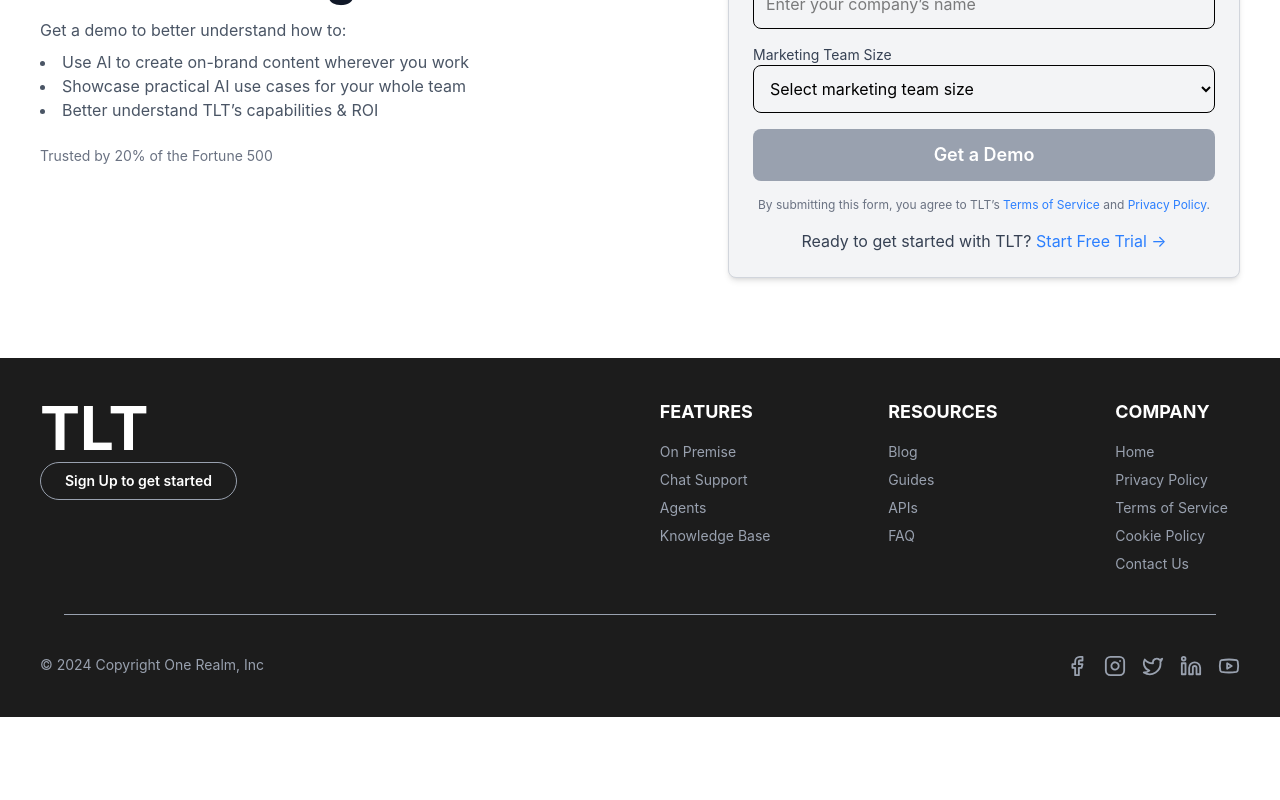
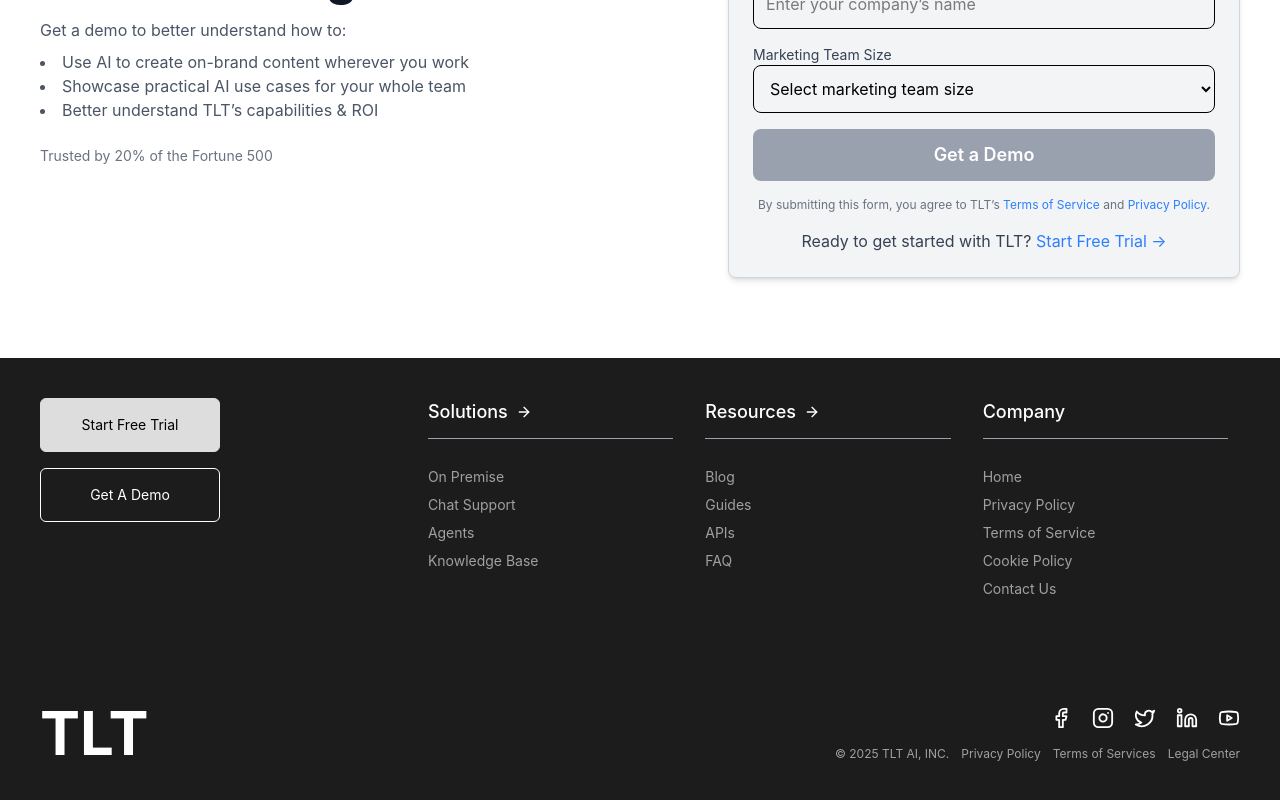
Before and after one commit to The-HSQ/TLT, a React (Vite) app: page /demo in a window 1280 px wide. Shown: the part 404-1204 px from the top of the page. Before the commit the page ends 1121 px from the top, so only its background shows below. Built offline with nearby package versions, Linux system fonts and the light colour scheme.

Commit message:
header, authHeader, footer

```diff
--- a/src/components/Layout/Footer.jsx
+++ b/src/components/Layout/Footer.jsx
@@ -1,83 +1,85 @@
-import { Facebook, Instagram, Linkedin, Twitter, Youtube } from 'lucide-react'
+import { ArrowRight, Facebook, Instagram, Linkedin, Twitter, Youtube } from 'lucide-react'
 import React from 'react'
 import { Link } from 'react-router-dom'
 
 const Footer = () => {
     return (
         <footer className=' bg-[#1C1C1C] text-white flex justify-center items-center py-4 px-[1rem] md:px-[2rem] lg:px-[2.5rem] ' >
-            {/* <div className="container flex flex-col md:flex-col md:justify-between md:items-center gap-4 "> */}
             <div className=" custom-container flex flex-col md:flex-col md:justify-between md:items-center gap-4 ">
                 {/* Top Side */}
-                <div className=" w-full flex flex-col md:flex-row gap-10 py-6 ">
-                    {/* Left */}
-                    <div className=" w-full md:w-[50%] flex flex-col justify-start items-start gap-1 ">
-                        <Link to='/' className=" cursor-pointer text-6xl font-bold ">
-                            TLT
-                        </Link>
-
-                        <Link
-                            to="/signup"
-                            className=" flex justify-center text-sm items-center gap-2 border border-gray-400 px-6 py-2 rounded-full cursor-pointer transition-all duration-300 ease-in-out hover:translate-y-0.5 font-semibold"
-                        >
-                            Sign Up to get started
-                        </Link>
+                <div className=" w-full flex flex-col 2md:flex-row gap-10 py-6 ">
+                    {/* Right Side */}
+                    <div className=" w-full 2md:w-[30%] flex flex-col gap-4 ">
+                        <Link to='/signup' className=' w-[180px] text-center border border-[#DDDDDD] text-sm bg-[#DDDDDD] p-4 rounded-md text-black ' >Start Free Trial</Link>
+                        <Link to='/demo' className=' w-[180px] text-center border text-sm bg-transparent p-4 rounded-md ' >Get A Demo</Link>
                     </div>
 
-                    {/* Right */}
-                    <div className=" w-full md:w-[50%] pr-3 flex flex-col md:flex-row gap-8 justify-between text-sm">
+                    {/* Left Side */}
+                    <div className=" w-full 2md:w-[70%] pr-3 flex flex-col md:flex-row gap-8 justify-between text-sm">
                         {/* Features */}
-                        <div>
-                            <h3 className="text-lg font-bold mb-4">FEATURES</h3>
-                            <ul className="space-y-2 text-gray-400 flex flex-col ">
-                                <Link to='#' className=' hover:text-[#6724C9] hover:cursor-pointer ' >On Premise</Link>
-                                <Link to='#' className=' hover:text-[#6724C9] hover:cursor-pointer ' >Chat Support</Link>
-                                <Link to='#' className=' hover:text-[#6724C9] hover:cursor-pointer ' >Agents</Link>
-                                <Link to='#' className=' hover:text-[#6724C9] hover:cursor-pointer ' >Knowledge Base</Link>
+                        <div className=' w-full flex flex-col gap-3 ' >
+                            <Link to='/solutions' className=" group hover:cursor-pointer text-lg flex items-center gap-2 font-medium pb-3 mb-4 border-b border-gray-400">Solutions <ArrowRight size={16} className='transition-transform duration-400 group-hover:translate-x-2' /> </Link>
+                            <ul className="space-y-2 text-[#A0A0A0] flex flex-col ">
+                                <Link to='#' className=' hover:text-white hover:cursor-pointer ' >On Premise</Link>
+                                <Link to='#' className=' hover:text-white hover:cursor-pointer ' >Chat Support</Link>
+                                <Link to='#' className=' hover:text-white hover:cursor-pointer ' >Agents</Link>
+                                <Link to='#' className=' hover:text-white hover:cursor-pointer ' >Knowledge Base</Link>
                             </ul>
                         </div>
 
                         {/* Resources */}
-                        <div>
-                            <h3 className="text-lg font-bold mb-4">RESOURCES</h3>
-                            <ul className="space-y-2 text-gray-400 flex flex-col ">
-                                <Link to='/blog' className=' hover:text-[#6724C9] hover:cursor-pointer ' >Blog</Link>
-                                <Link to='#' className=' hover:text-[#6724C9] hover:cursor-pointer ' >Guides</Link>
-                                <Link to='#' className=' hover:text-[#6724C9] hover:cursor-pointer ' >APIs</Link>
-                                <Link to='#' className=' hover:text-[#6724C9] hover:cursor-pointer ' >FAQ</Link>
+                        <div className=' w-full flex flex-col gap-3 ' >
+                            <Link to='/resources' className=" group hover:cursor-pointer text-lg flex items-center gap-2 font-medium pb-3 mb-4 border-b border-gray-400">Resources <ArrowRight size={16} className='transition-transform duration-400 group-hover:translate-x-2' /> </Link>
+                            <ul className="space-y-2 text-[#A0A0A0] flex flex-col ">
+                                <Link to='/blog' className=' hover:text-white hover:cursor-pointer ' >Blog</Link>
+                                <Link to='#' className=' hover:text-white hover:cursor-pointer ' >Guides</Link>
+                                <Link to='#' className=' hover:text-white hover:cursor-pointer ' >APIs</Link>
+                                <Link to='#' className=' hover:text-white hover:cursor-pointer ' >FAQ</Link>
                             </ul>
                         </div>
 
                         {/* Company */}
-                        <div>
-                            <h3 className="text-lg font-bold mb-4">COMPANY</h3>
-                            <ul className="space-y-2 text-gray-400 flex flex-col ">
-                                <Link to='/' className=' hover:text-[#6724C9] hover:cursor-pointer ' >Home</Link>
-                                <Link to='#' className=' hover:text-[#6724C9] hover:cursor-pointer ' >Privacy Policy</Link>
-                                <Link to='#' className=' hover:text-[#6724C9] hover:cursor-pointer ' >Terms of Service</Link>
-                                <Link to='#' className=' hover:text-[#6724C9] hover:cursor-pointer ' >Cookie Policy</Link>
-                                <Link to='#' className=' hover:text-[#6724C9] hover:cursor-pointer ' >Contact Us</Link>
+                        <div className=' w-full flex flex-col gap-3 ' >
+                            <h3 className=" text-lg flex items-center gap-2 font-medium pb-3 mb-4 border-b border-gray-400">Company</h3>
+                            <ul className="space-y-2 text-[#A0A0A0] flex flex-col ">
+                                <Link to='/' className='w-fit hover:text-white hover:cursor-pointer ' >Home</Link>
+                                <Link to='#' className='w-fit hover:text-white hover:cursor-pointer ' >Privacy Policy</Link>
+                                <Link to='#' className='w-fit hover:text-white hover:cursor-pointer ' >Terms of Service</Link>
+                                <Link to='#' className='w-fit hover:text-white hover:cursor-pointer ' >Cookie Policy</Link>
+                                <Link to='#' className='w-fit hover:text-white hover:cursor-pointer ' >Contact Us</Link>
                             </ul>
+
                         </div>
                     </div>
                 </div>
 
                 {/* line */}
-                <div className=" w-[96%] h-[1px] bg-gray-400 "></div>
+                {/* <div className=" w-[96%] h-[1px] bg-gray-400 "></div> */}
 
                 {/* Bottom Side */}
-                <div className=" flex flex-col md:flex-row gap-4 w-full py-6 ">
+                <div className=" flex flex-col 2md:flex-row gap-4 w-full py-16 ">
                     {/* Right Side */}
-                    <div className=" w-full md:w-[50%] flex justify-start ">
-                        <p className=' text-sm text-gray-400 ' >&copy; 2024 Copyright One Realm, Inc</p>
+                    <div className=" w-full md:w-[50%] flex justify-start items-center ">
+                        <Link to='/' className=" cursor-pointer text-4xl md:text-6xl font-bold ">
+                            TLT
+                        </Link>
                     </div>
 
                     {/* Left Side */}
-                    <div className=" w-full md:w-[50%] flex md:justify-end gap-4 text-gray-400 ">
-                        <Facebook className=' hover:text-[#6724C9] transition-all duration-300 hover:translate-y-0.5 hover:cursor-pointer ' size={22} />
-                        <Instagram className=' hover:text-[#6724C9] transition-all duration-300 hover:translate-y-0.5 hover:cursor-pointer ' size={22} />
-                        <Twitter className=' hover:text-[#6724C9] transition-all duration-300 hover:translate-y-0.5 hover:cursor-pointer ' size={22} />
-                        <Linkedin className=' hover:text-[#6724C9] transition-all duration-300 hover:translate-y-0.5 hover:cursor-pointer ' size={22} />
-                        <Youtube className=' hover:text-[#6724C9] transition-all duration-300 hover:translate-y-0.5 hover:cursor-pointer ' size={22} />
+                    <div className=" w-full 2md:w-[50%] flex flex-col md:justify-end gap-4 text-white ">
+                        <div className=" flex gap-5 justify-start 2md:justify-end ">
+                            <Facebook className=' hover:text-[#A0A0A0] transition-all duration-300 hover:translate-y-0.5 hover:cursor-pointer ' size={22} />
+                            <Instagram className=' hover:text-[#A0A0A0] transition-all duration-300 hover:translate-y-0.5 hover:cursor-pointer ' size={22} />
+                            <Twitter className=' hover:text-[#A0A0A0] transition-all duration-300 hover:translate-y-0.5 hover:cursor-pointer ' size={22} />
+                            <Linkedin className=' hover:text-[#A0A0A0] transition-all duration-300 hover:translate-y-0.5 hover:cursor-pointer ' size={22} />
+                            <Youtube className=' hover:text-[#A0A0A0] transition-all duration-300 hover:translate-y-0.5 hover:cursor-pointer ' size={22} />
+                        </div>
+                        <ul className=" text-[13px] md:text-[12px] text-[#A0A0A0] flex flex-wrap gap-2 md:gap-3 justify-start 2md:justify-end ">
+                            <li className=' ' >&copy; 2025 TLT AI, INC.</li>
+                            <li className=' cursor-pointer hover:text-white ' >Privacy Policy</li>
+                            <li className=' cursor-pointer hover:text-white ' >Terms of Services</li>
+                            <li className=' cursor-pointer hover:text-white ' >Legal Center</li>
+                        </ul>
                     </div>
                 </div>
             </div>
--- a/src/components/Solution/SolutionFAQ.jsx
+++ b/src/components/Solution/SolutionFAQ.jsx
@@ -61,7 +61,7 @@
                                     <motion.div
                                         initial={{ height: 0, opacity: 0 }}
                                         animate={activeIndex === index ? { height: "auto", opacity: 1 } : { height: 0, opacity: 0 }}
-                                        transition={{ duration: 0.4, ease: "easeInOut" }}
+                                        transition={{ duration: 0.3, ease: "easeInOut" }}
                                         className={` text-${txtColor} flex flex-col gap-6 `}>
                                         <p className=' text-base sm:text-lg ' >{item.description}</p>
                                         <button className=" text-base px-5 py-2 hover:cursor-pointer rounded border w-fit">
--- a/src/components/auth/AuthPages.jsx
+++ b/src/components/auth/AuthPages.jsx
@@ -15,7 +15,6 @@
 const Header = ({ btnTitle }) => {
   return (
     <header className="fixed top-0 left-0 bg-white z-[100000] w-full flex border-b border-gray-300 justify-center items-center px-[1rem] md:px-[2rem] lg:px-[2.5rem] py-4">
-      {/* <div className="container flex justify-between items-center"> */}
       <div className=" custom-container flex justify-between items-center">
         {/* Logo */}
         <Link to="/">
@@ -25,7 +24,7 @@
         {/* Navigation Button */}
         <Link
           to={btnTitle === "Login" ? "/signup" : "/login"}
-          className="tracking-[1px] flex justify-center items-center gap-2 bg-btn text-white px-6 py-2 rounded-full transition font-semibold"
+          className="tracking-[1px] flex justify-center items-center gap-2 bg-btn text-white px-6 py-3 rounded-lg transition font-semibold"
         >
           {btnTitle === "Login" ? "Sign Up" : "Login"}
           <ArrowRight size={17} />
```
Also changed, not shown: src/components/Layout/Header.jsx (+1 -161 lines).
